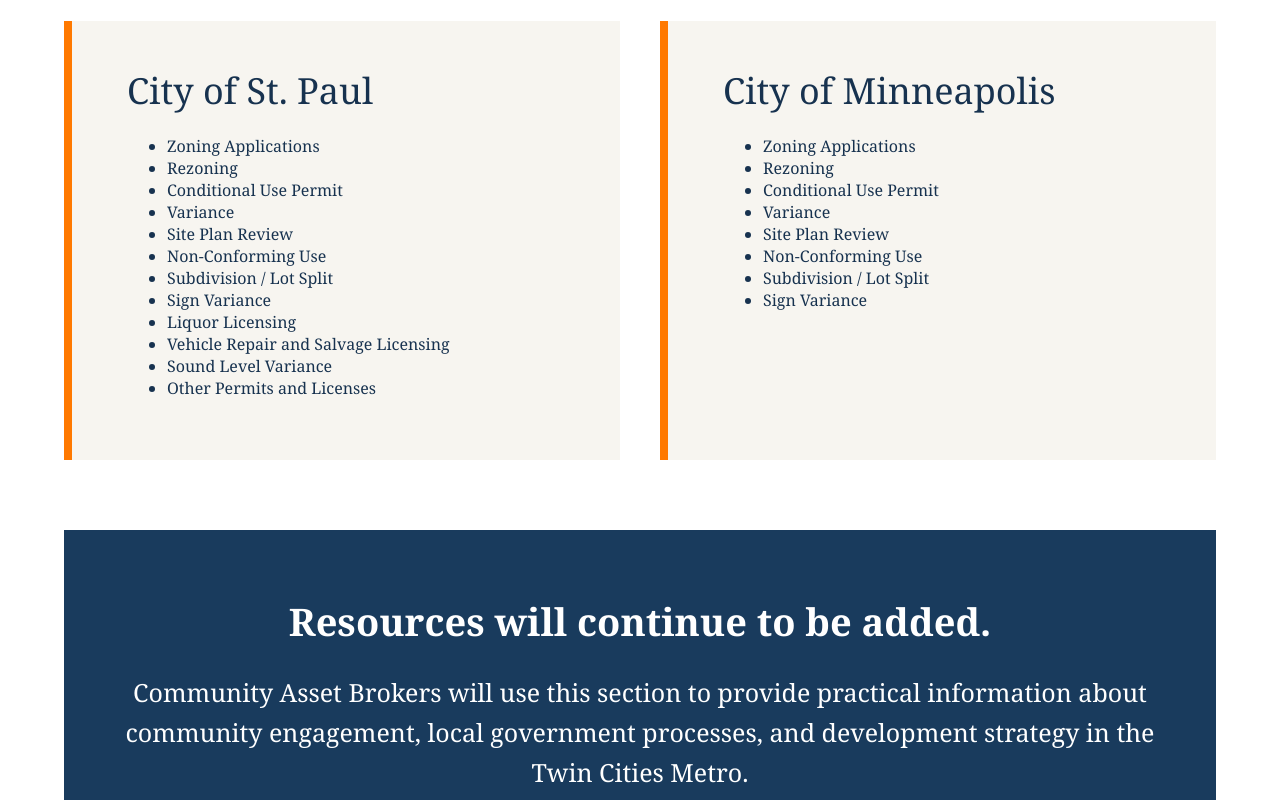
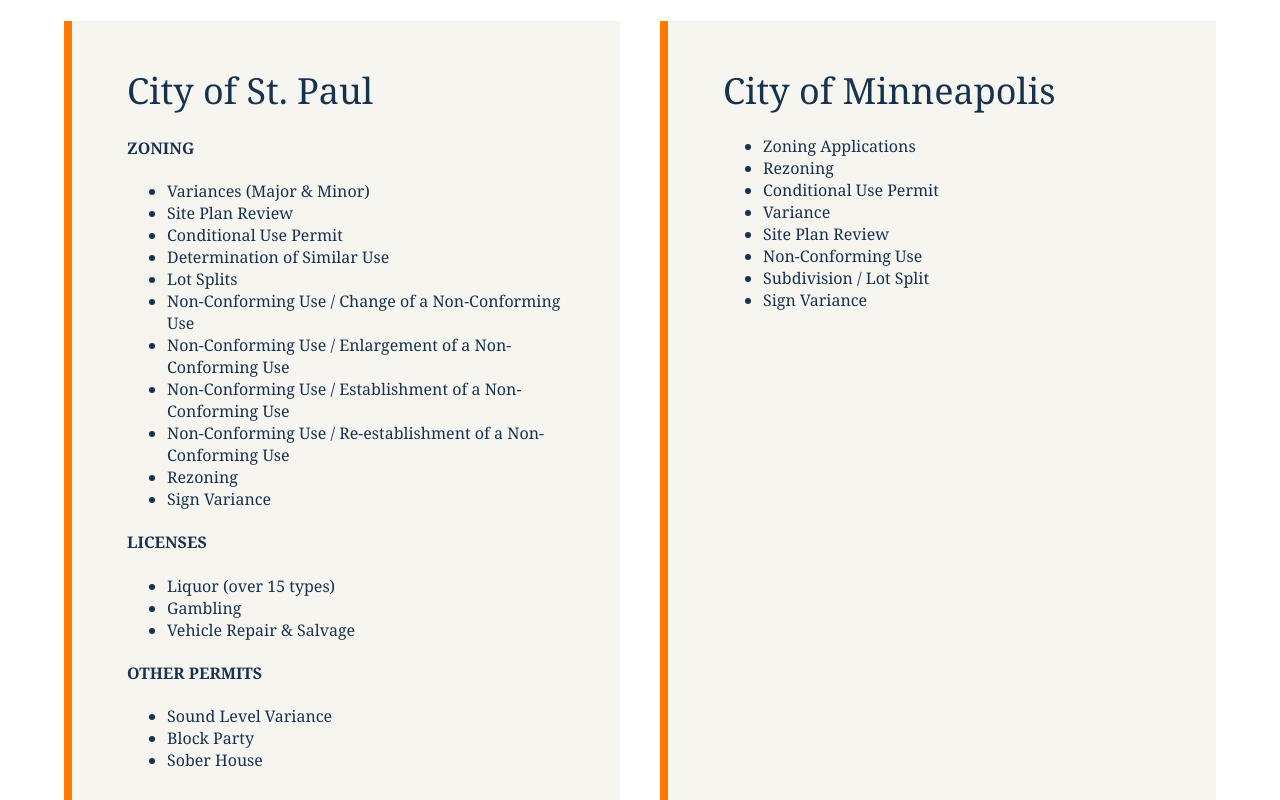
Before and after one commit to taitdc/communityassetbrokers.com, a plain HTML site: page resources.html in a window 1280 px wide. Shown: the part 920-1720 px from the top of the page. Drawn offline with Linux system fonts and the light colour scheme.

Commit message:
Update resources.html

```diff
--- a/resources.html
+++ b/resources.html
@@ -201,22 +201,36 @@
 
   <div class="resource-card">
 <h3>City of St. Paul</h3>
+
+<h4>ZONING</h4>
 <ul>
-      <li>Zoning Applications</li>
+  <li>Variances (Major &amp; Minor)</li>
+  <li>Site Plan Review</li>
+  <li>Conditional Use Permit</li>
+  <li>Determination of Similar Use</li>
+  <li>Lot Splits</li>
+  <li>Non-Conforming Use / Change of a Non-Conforming Use</li>
+  <li>Non-Conforming Use / Enlargement of a Non-Conforming Use</li>
+  <li>Non-Conforming Use / Establishment of a Non-Conforming Use</li>
+  <li>Non-Conforming Use / Re-establishment of a Non-Conforming Use</li>
   <li>Rezoning</li>
-      <li>Conditional Use Permit</li>
-      <li>Variance</li>
-      <li>Site Plan Review</li>
-      <li>Non-Conforming Use</li>
-      <li>Subdivision / Lot Split</li>
   <li>Sign Variance</li>
-      <li>Liquor Licensing</li>
-      <li>Vehicle Repair and Salvage Licensing</li>
+</ul>
+
+<h4>LICENSES</h4>
+<ul>
+  <li>Liquor (over 15 types)</li>
+  <li>Gambling</li>
+  <li>Vehicle Repair &amp; Salvage</li>
+</ul>
+
+<h4>OTHER PERMITS</h4>
+<ul>
   <li>Sound Level Variance</li>
-      <li>Other Permits and Licenses</li>
+  <li>Block Party</li>
+  <li>Sober House</li>
 </ul>
 </div>
-
   <div class="resource-card">
     <h3>City of Minneapolis</h3>
     <ul>
```
Lines whose indentation alone changed are shown as unchanged.
